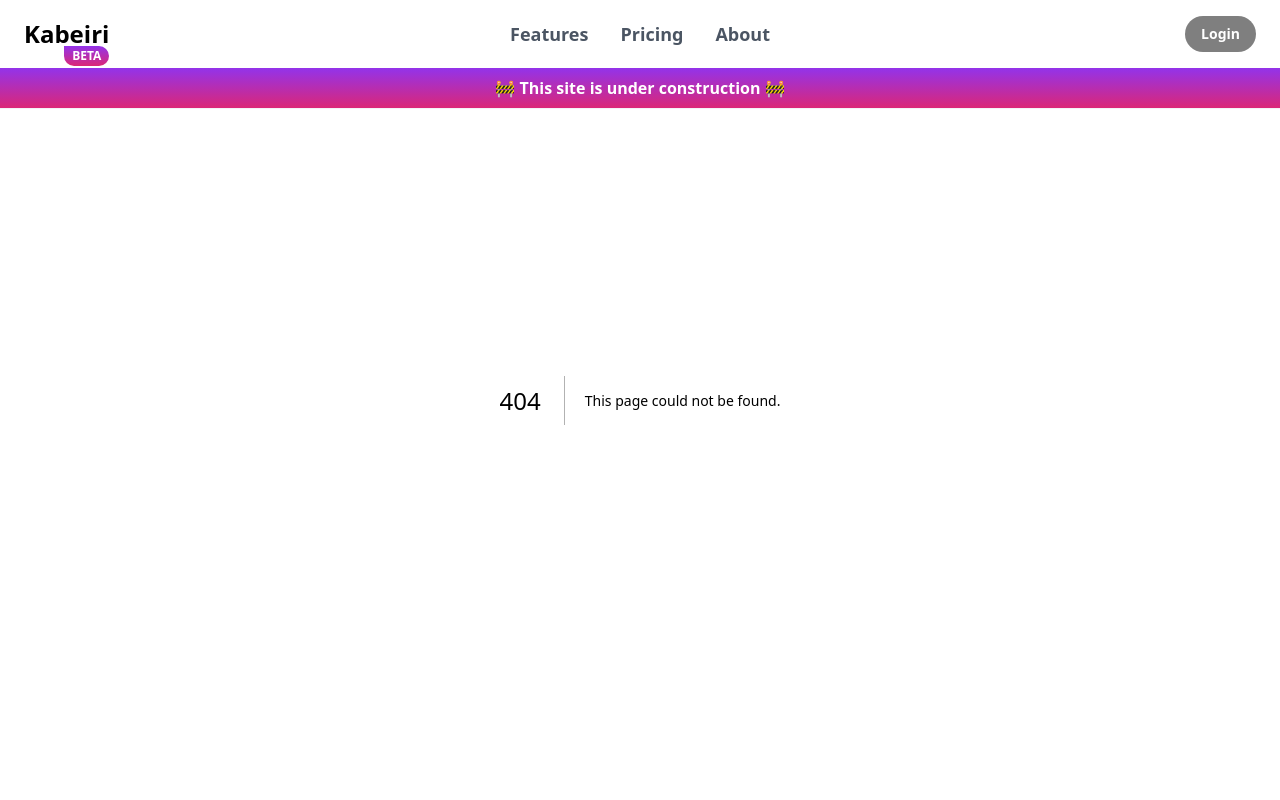
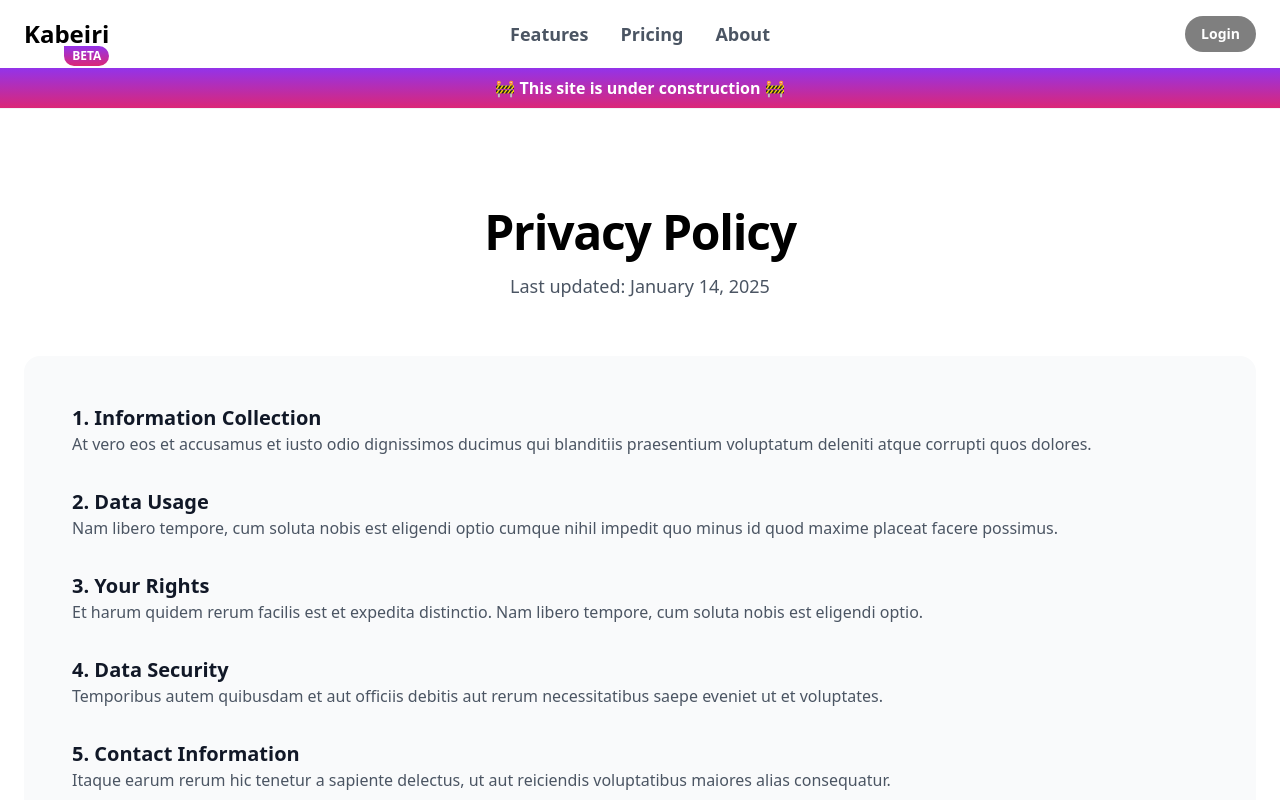
Before and after one commit to Kabeiri-Application/kabeiri-website, a Next.js app: page /privacy in a window 1280 px wide. Before the commit this address had no page. Shown: the top 800 px of the page. Built offline with nearby package versions, Linux system fonts and the light colour scheme.

Commit message:
Add dummy privacy and terms pages

```diff
--- /dev/null
+++ b/src/app/privacy/page.tsx
@@ -0,0 +1,62 @@
+export default function Privacy() {
+  return (
+    <main className='bg-white pt-28'>
+      <section className='mx-auto flex min-h-screen max-w-7xl flex-col items-center justify-center px-4 py-32 sm:px-6 sm:py-24'>
+        <div className='mb-14 text-center'>
+          <h1 className='mb-4 text-4xl font-bold tracking-tight sm:text-5xl'>
+            Privacy Policy
+          </h1>
+          <p className='text-lg text-gray-600'>
+            Last updated:{' '}
+            {new Date().toLocaleDateString('en-US', {
+              month: 'long',
+              day: 'numeric',
+              year: 'numeric',
+            })}
+          </p>
+        </div>
+
+        <div className='w-full rounded-2xl bg-gray-50 p-8 sm:p-12'>
+          <h2 className='text-xl font-semibold text-gray-900'>
+            1. Information Collection
+          </h2>
+          <p className='mb-8 text-gray-600'>
+            At vero eos et accusamus et iusto odio dignissimos ducimus qui
+            blanditiis praesentium voluptatum deleniti atque corrupti quos
+            dolores.
+          </p>
+
+          <h2 className='text-xl font-semibold text-gray-900'>2. Data Usage</h2>
+          <p className='mb-8 text-gray-600'>
+            Nam libero tempore, cum soluta nobis est eligendi optio cumque nihil
+            impedit quo minus id quod maxime placeat facere possimus.
+          </p>
+
+          <h2 className='text-xl font-semibold text-gray-900'>
+            3. Your Rights
+          </h2>
+          <p className='mb-8 text-gray-600'>
+            Et harum quidem rerum facilis est et expedita distinctio. Nam libero
+            tempore, cum soluta nobis est eligendi optio.
+          </p>
+
+          <h2 className='text-xl font-semibold text-gray-900'>
+            4. Data Security
+          </h2>
+          <p className='mb-8 text-gray-600'>
+            Temporibus autem quibusdam et aut officiis debitis aut rerum
+            necessitatibus saepe eveniet ut et voluptates.
+          </p>
+
+          <h2 className='text-xl font-semibold text-gray-900'>
+            5. Contact Information
+          </h2>
+          <p className='mb-8 text-gray-600'>
+            Itaque earum rerum hic tenetur a sapiente delectus, ut aut
+            reiciendis voluptatibus maiores alias consequatur.
+          </p>
+        </div>
+      </section>
+    </main>
+  );
+}
--- /dev/null
+++ b/src/app/terms/page.tsx
@@ -0,0 +1,58 @@
+export default function Terms() {
+  return (
+    <main className='bg-white pt-28'>
+      <section className='mx-auto flex min-h-screen max-w-7xl flex-col items-center justify-center px-4 py-32 sm:px-6 sm:py-24'>
+        <div className='mb-14 text-center'>
+          <h1 className='mb-4 text-4xl font-bold tracking-tight sm:text-5xl'>
+            Terms of Service
+          </h1>
+          <p className='text-lg text-gray-600'>
+            Last updated: {new Date().toLocaleDateString()}
+          </p>
+        </div>
+
+        <div className='w-full rounded-2xl bg-gray-50 p-8 sm:p-12'>
+          <h2 className='text-xl font-semibold text-gray-900'>
+            1. Agreement to Terms
+          </h2>
+          <p className='mb-8 text-gray-600'>
+            Lorem ipsum dolor sit amet, consectetur adipiscing elit. Sed do
+            eiusmod tempor incididunt ut labore et dolore magna aliqua. Ut enim
+            ad minim veniam, quis nostrud exercitation ullamco laboris.
+          </p>
+
+          <h2 className='text-xl font-semibold text-gray-900'>
+            2. Use License
+          </h2>
+          <p className='mb-8 text-gray-600'>
+            Duis aute irure dolor in reprehenderit in voluptate velit esse
+            cillum dolore eu fugiat nulla pariatur. Excepteur sint occaecat
+            cupidatat non proident.
+          </p>
+
+          <h2 className='text-xl font-semibold text-gray-900'>3. Disclaimer</h2>
+          <p className='mb-8 text-gray-600'>
+            Sed ut perspiciatis unde omnis iste natus error sit voluptatem
+            accusantium doloremque laudantium, totam rem aperiam.
+          </p>
+
+          <h2 className='text-xl font-semibold text-gray-900'>
+            4. Limitations
+          </h2>
+          <p className='mb-8 text-gray-600'>
+            Nemo enim ipsam voluptatem quia voluptas sit aspernatur aut odit aut
+            fugit, sed quia consequuntur magni dolores eos qui ratione.
+          </p>
+
+          <h2 className='text-xl font-semibold text-gray-900'>
+            5. Revisions and Errata
+          </h2>
+          <p className='mb-8 text-gray-600'>
+            Neque porro quisquam est, qui dolorem ipsum quia dolor sit amet,
+            consectetur, adipisci velit, sed quia non numquam.
+          </p>
+        </div>
+      </section>
+    </main>
+  );
+}
```
